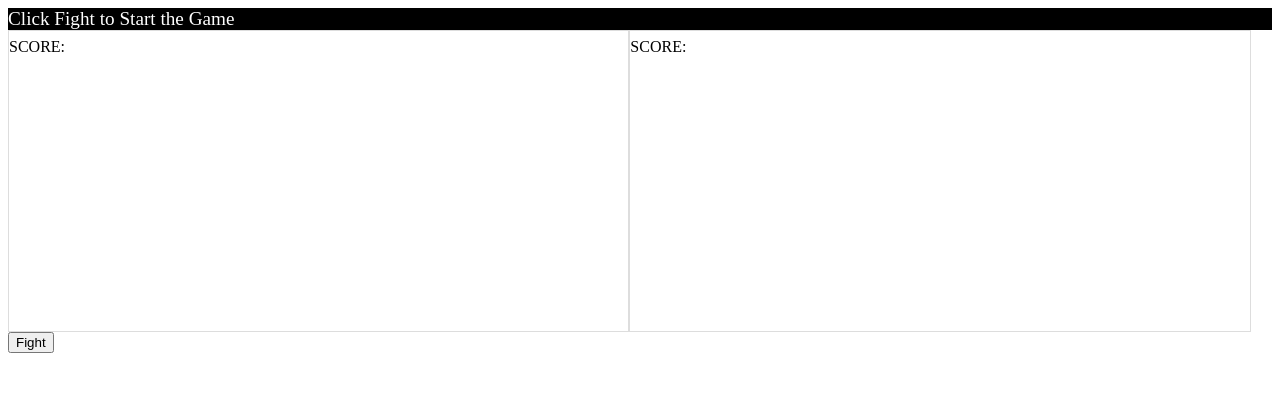
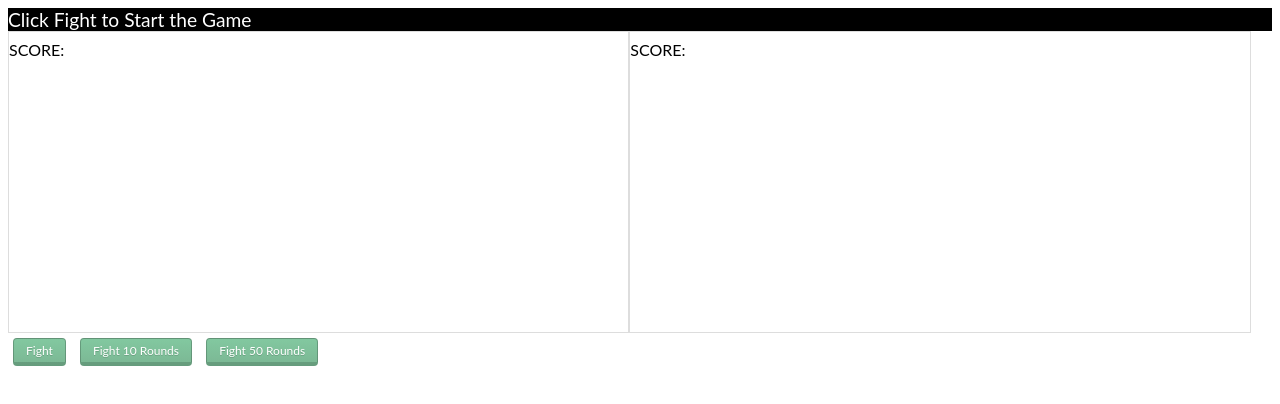
Before and after one commit to nisan250/card-war-game-js, a plain HTML site: page index.html in a window 1280 px wide. Drawn offline with Linux system fonts and the light colour scheme.

Commit message:
automation rounds with 10 and 50 rounds buttons

```diff
--- a/index.html
+++ b/index.html
@@ -3,6 +3,9 @@
     <head>
         <title>War Card JS</title>
         <style>
+            body {
+                font-family: 'Lato', sans-serif;
+            }
             .icard {
                 position: absolute;
                 padding: 10px;
@@ -60,6 +63,43 @@
                 color: white;
                 background-color: black;
             }
+            /*nice button style*/
+            a[class*="btn"] {
+                text-decoration: none;
+                cursor: pointer;
+                font-family: 'Lato', sans-serif;
+            }
+            .btn-gradient.green {
+                background: rgba(130,200,160,1);
+                background: -moz-linear-gradient(top, rgba(130,200,160,1) 0%, rgba(130,199,158,1) 100%);
+                background: -webkit-gradient(left top, left bottom, color-stop(0%, rgba(130,200,160,1)), color-stop(100%, rgba(130,199,158,1)));
+                background: -webkit-linear-gradient(top, rgba(130,200,160,1) 0%, rgba(130,199,158,1) 100%);
+                background: -o-linear-gradient(top, rgba(130,200,160,1) 0%, rgba(130,199,158,1) 100%);
+                background: -ms-linear-gradient(top, rgba(130,200,160,1) 0%, rgba(130,199,158,1) 100%);
+                background: linear-gradient(to bottom, rgba(130,200,160,1) 0%, rgba(124, 185, 149, 1) 100%);
+                filter: progid:DXImageTransform.Microsoft.gradient( startColorstr='#82c8a0', endColorstr='#82c79e', GradientType=0 );
+            }
+            .btn.mini, .btn-two.mini, .btn-gradient.mini, .btn-effect.mini {
+                padding: 4px 12px;
+                font-size: 12px;
+            }
+            .btn-gradient.green:active {
+                background: #72B08E;
+            }
+            .btn-gradient {
+                text-decoration: none;
+                color: white;
+                padding: 10px 30px;
+                display: inline-block;
+                position: relative;
+                border: 1px solid rgba(0,0,0,0.21);
+                border-bottom: 4px solid rgba(0,0,0,0.21);
+                border-radius: 4px;
+                text-shadow: 0 1px 0 rgba(0,0,0,0.15);
+            }
+            .btn-gradient {
+                margin: 5px;
+            }
         </style>
     </head>
     <body>
@@ -76,7 +116,9 @@
                         <div class="hand"></div>
                     </div>
                     <div id="action">
-                        <button id="dealCards" type="button" class="btn">Fight</button>
+                        <a href="#" id="dealCards" type="button" class="btn btn-gradient green mini">Fight</a>
+                        <a href="#" id="dealCards10" type="button" class="btn btn-gradient green mini">Fight 10 Rounds</a>
+                        <a href="#" id="dealCards50" type="button" class="btn btn-gradient green mini">Fight 50 Rounds</a>
                     </div>
                 </div>
         </div>
@@ -87,7 +129,11 @@
             var players = [[], []];
             var firstRun = true;
             var gameover = false;
+            var timer;
+            var amountRounds = 0;
             var startButton = document.querySelector("#dealCards");
+            var startButton10 = document.querySelector("#dealCards10");
+            var startButton50 = document.querySelector("#dealCards50");
             var p1 = document.querySelector("#player1 .hand");
             var p2 = document.querySelector("#player2 .hand");
             var s1 = document.querySelector("#player1 .score");
@@ -95,8 +141,28 @@
             // var message = document.getElementById('message');
 
             startButton.addEventListener('click', play);
+            startButton10.addEventListener('click', function() {
+                rounds(10);
+            });
+            startButton50.addEventListener('click', function() {
+                rounds(50);
+            });
 
+            function rounds(times) {
+                amountRounds = times;
+
+                timer = setInterval(function() {
+                    play();
+                }, 100);
+            }
             function play() {
+                if(timer) {
+                    amountRounds--;
+                    outputMessage('Rounds Left' + amountRounds);
+                    if(amountRounds < 1) {
+                        window.clearInterval(timer);
+                    }
+                }
                 if(firstRun) {
                     firstRun = false;
                     buildCards();
```
